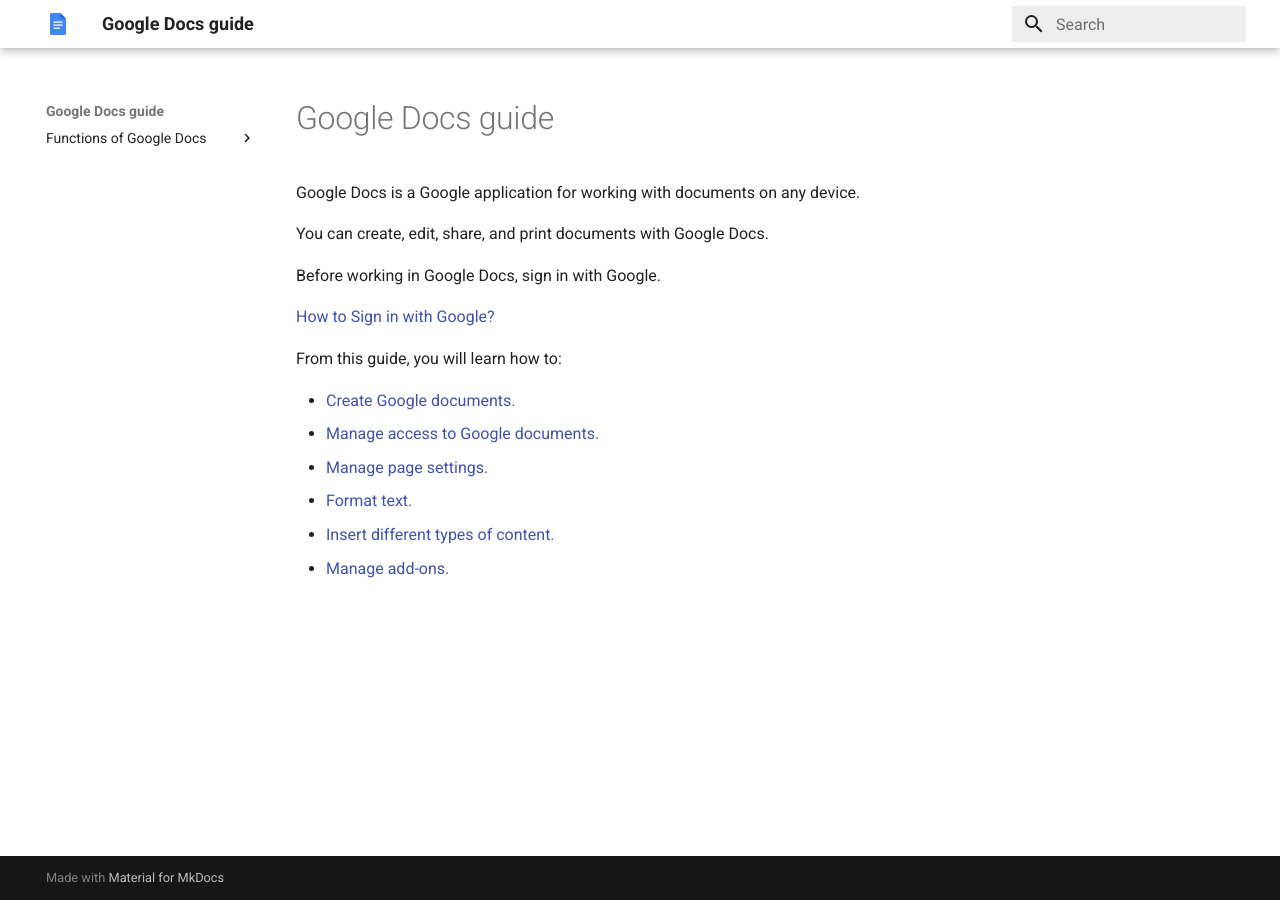
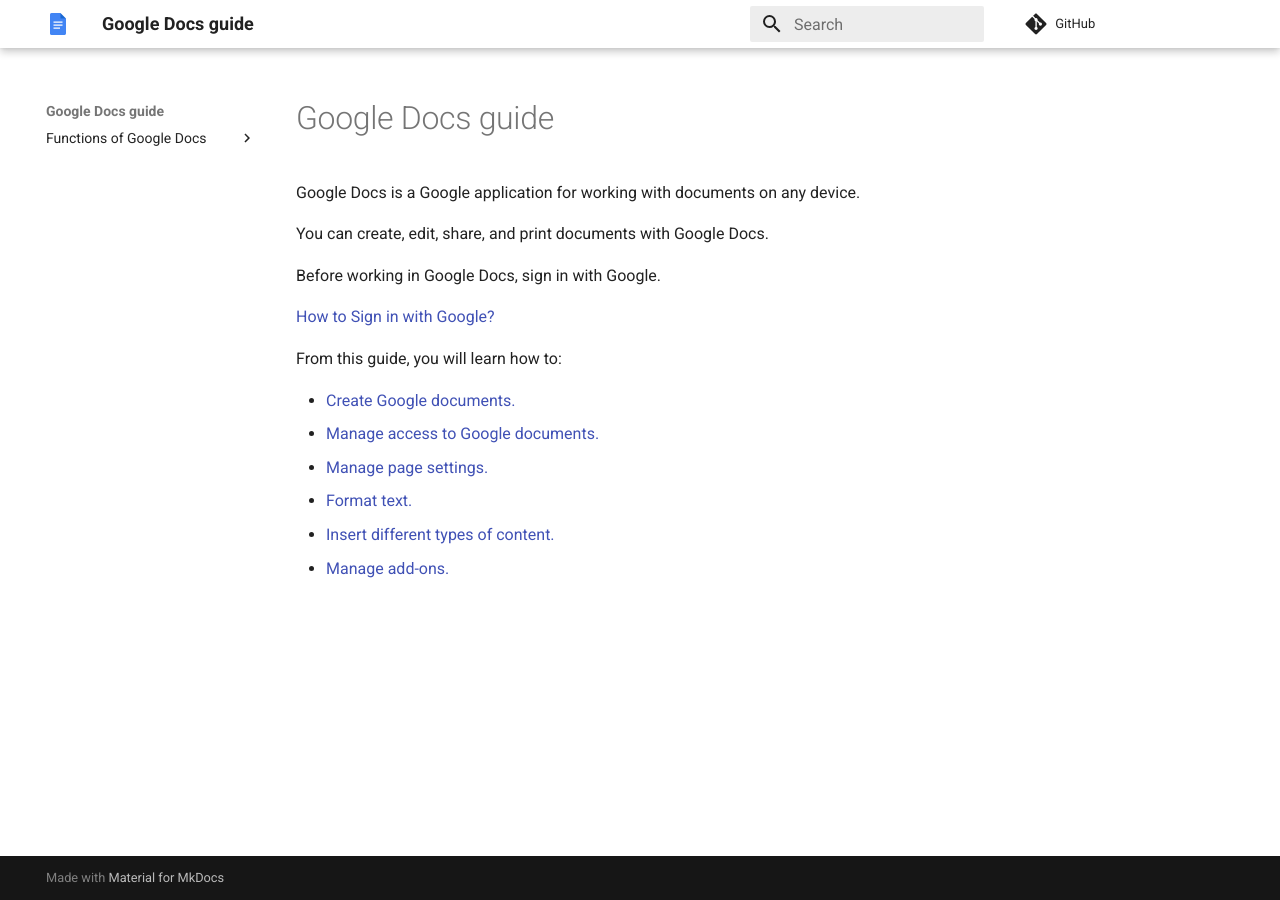
Before and after one commit to anastasiyatw/google-docs-guide, an MkDocs documentation site: the page built from docs/index.md, in a window 1280 px wide. Built offline with MkDocs 1.6.1 and Material for MkDocs 9.7.7, drawn with Linux system fonts in a browser that asks for light colours; comment, search, counter and statistics services are not loaded.

Commit message:
edit mkdocs.yml

```diff
--- a/mkdocs.yml
+++ b/mkdocs.yml
@@ -1,5 +1,7 @@
 site_name: Google Docs guide
-
+site_url: http://127.0.0.1:8000/
+repo_url: https://github.com/anastasiyatw/google-docs-guide
+repo_name: GitHub
 
 nav:
   - Functions of Google Docs:
```
